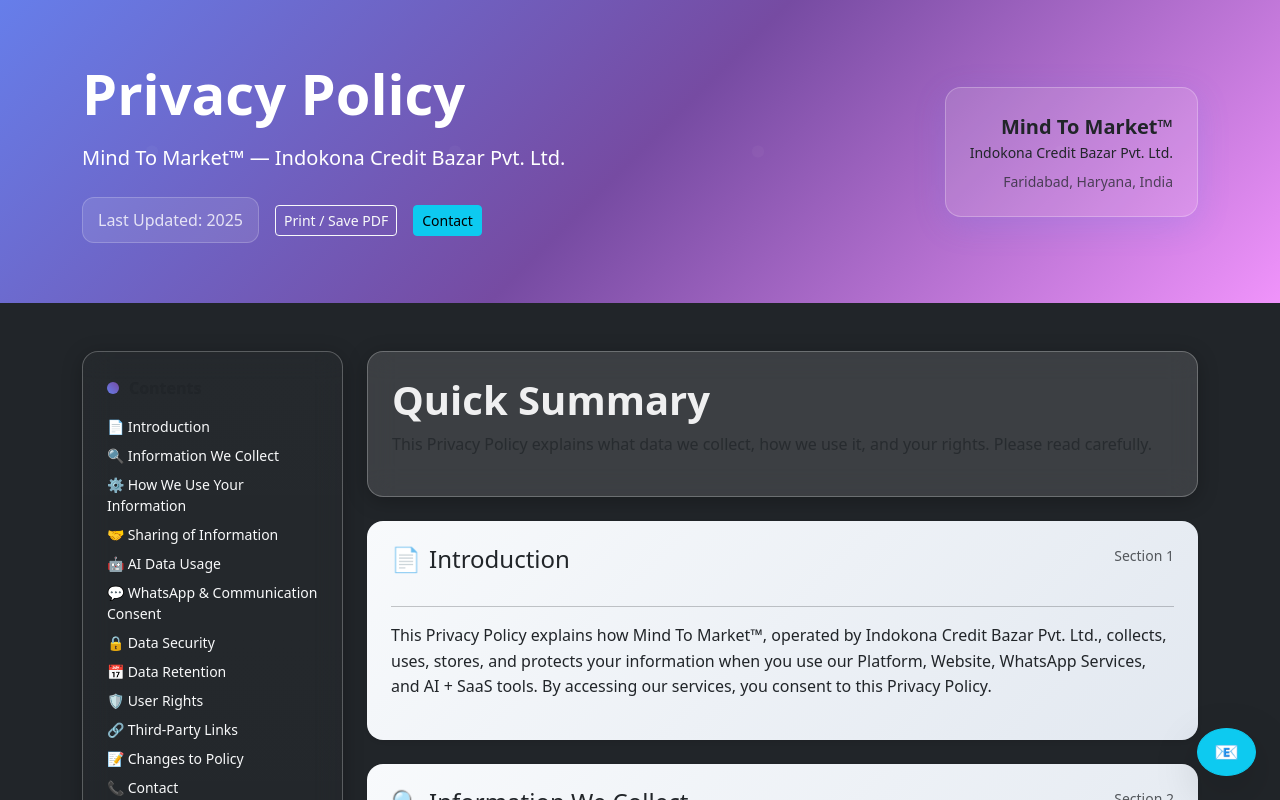
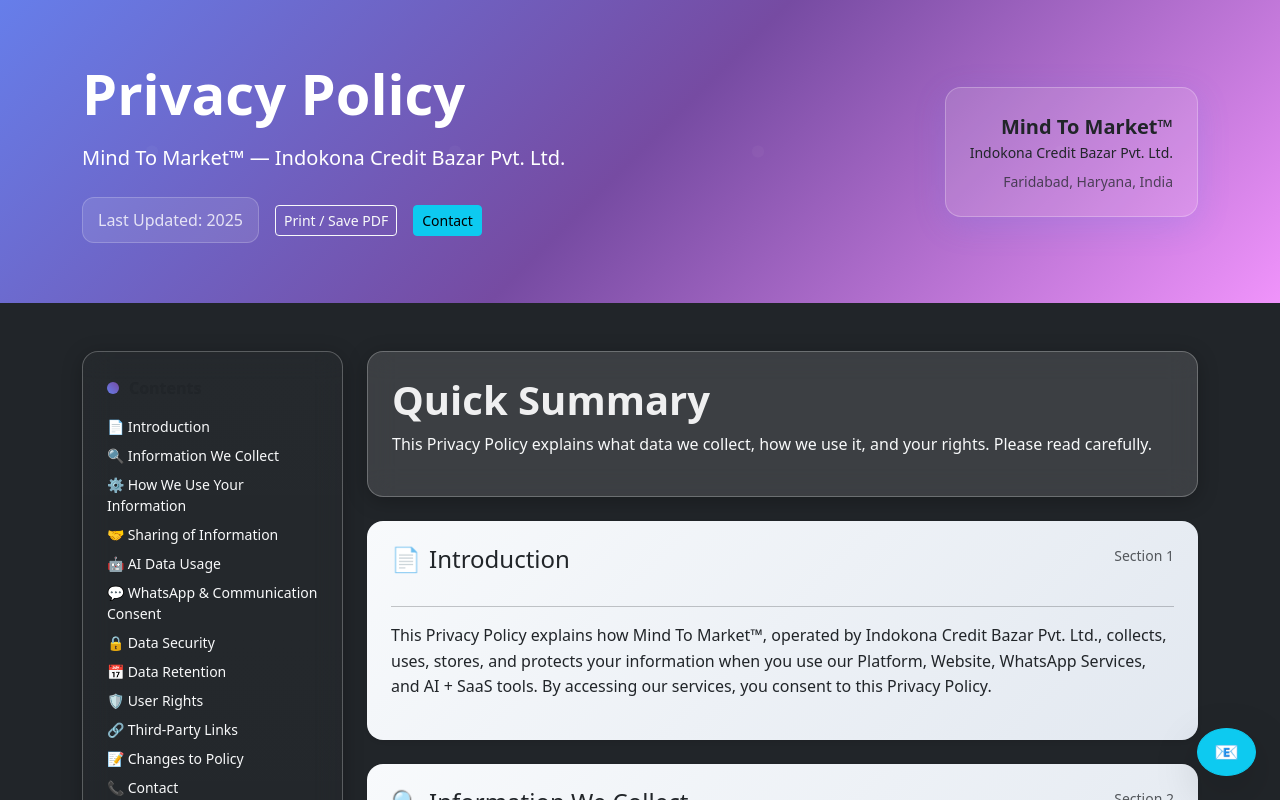
Before and after one commit to Tarunshakya1999/indokonafrontend, a React (Vite) app: page /pp in a window 1280 px wide. Shown: the top 800 px of the page. Built offline with nearby package versions, Linux system fonts and the light colour scheme.

Commit message:
Added New Insta 76tr4rdd

```diff
--- a/src/M2MPrivacyPolicy.jsx
+++ b/src/M2MPrivacyPolicy.jsx
@@ -289,7 +289,7 @@ export default function M2MPrivacyPolicy() {
               style={{ borderRadius: "16px" }}
             >
               <h3 className="section-title">Quick Summary</h3>
-              <p className="text-muted">
+              <p className="text-light">
                 This Privacy Policy explains what data we collect, how we use
                 it, and your rights. Please read carefully.
               </p>
```
